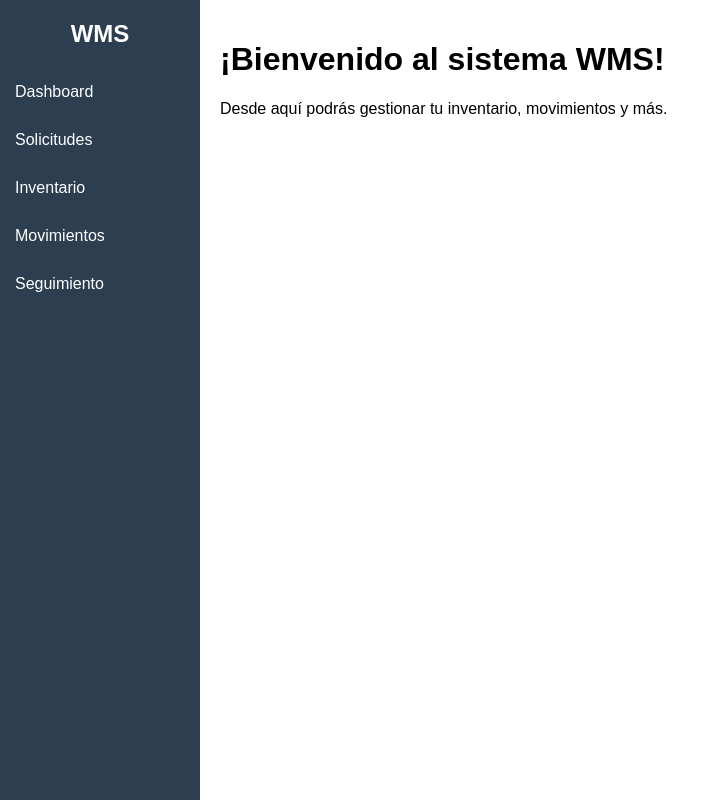
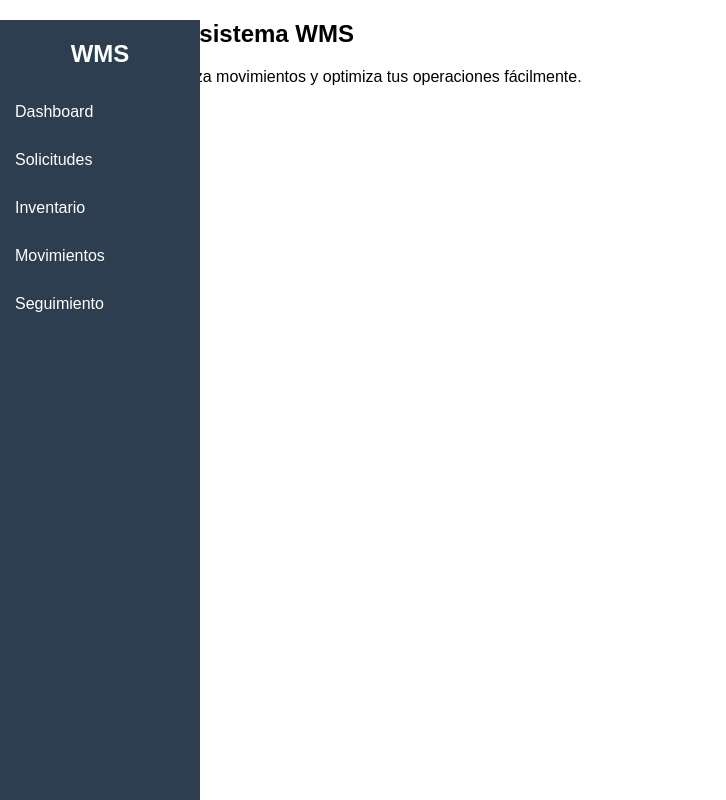
Before and after one commit to mov1datc1/prontopack, a PHP site: page / in a window 1280 px wide. Shown: the whole page, without its empty margins (0-726 px from the left). Run offline with PHP 8.4, Linux system fonts and the light colour scheme.

Commit message:
Actualización index

```diff
--- a/index.php
+++ b/index.php
@@ -1,7 +1,20 @@
+<!DOCTYPE html>
+<html lang="es">
+<head>
+    <meta charset="UTF-8">
+    <title>Sistema WMS</title>
+    <meta name="viewport" content="width=device-width, initial-scale=1.0">
+    <link rel="stylesheet" href="assets/estilos.css">
+    <link href="https://fonts.googleapis.com/css2?family=Poppins&display=swap" rel="stylesheet">
+</head>
+<body>
+    <?php include 'includes/sidebar.php'; ?>
 
-<?php include 'includes/sidebar.php'; ?>
-<div class="content">
-    <h1>¡Bienvenido al sistema WMS!</h1>
-    <p>Desde aquí podrás gestionar tu inventario, movimientos y más.</p>
-</div>
-<link rel="stylesheet" href="assets/estilos.css">
+    <main class="main-content">
+        <section class="welcome-section">
+            <h1>📦 Bienvenido al sistema WMS</h1>
+            <p>Gestiona tu inventario, realiza movimientos y optimiza tus operaciones fácilmente.</p>
+        </section>
+    </main>
+</body>
+</html>
```
Also changed, not shown: test_db.php (+9 -0 lines).
